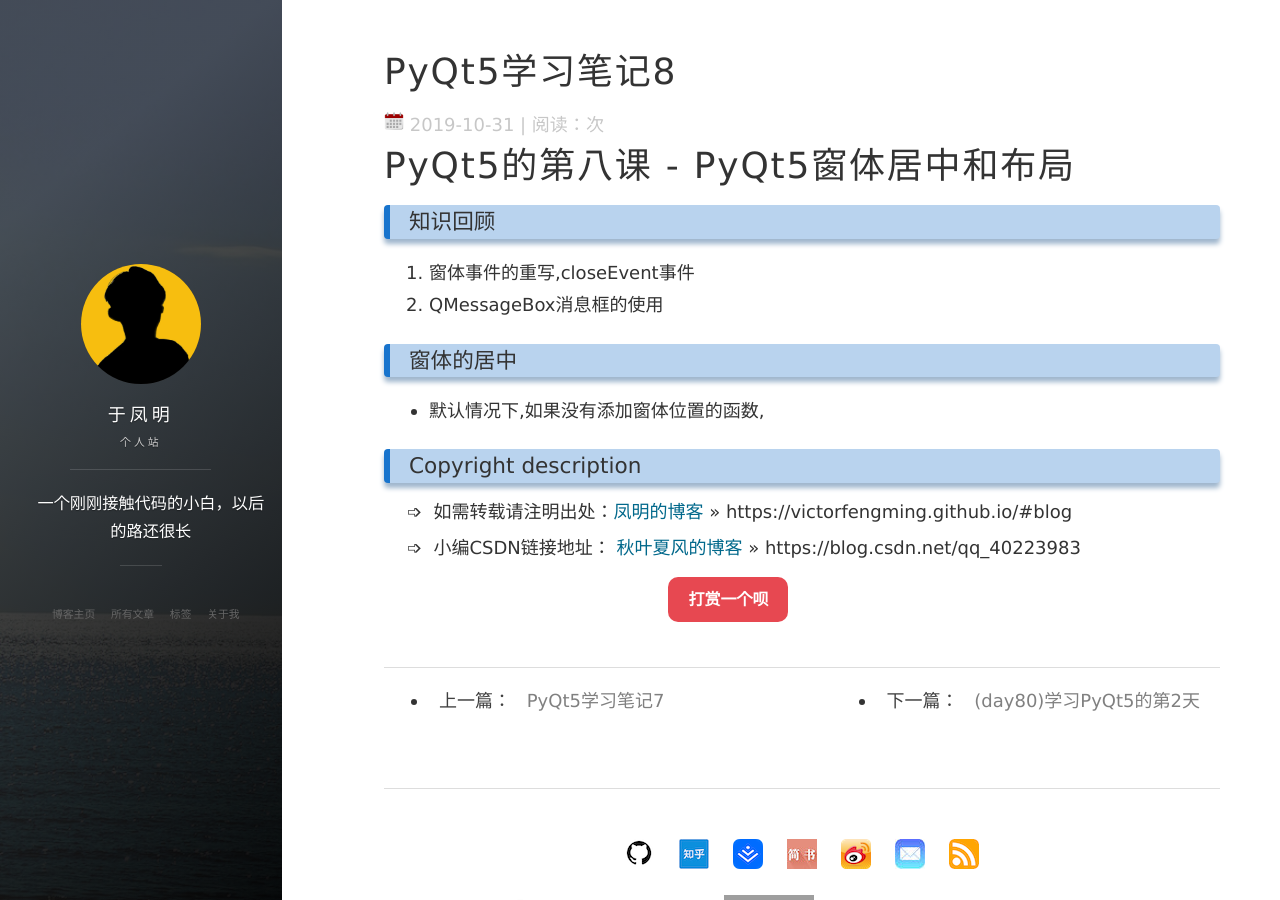
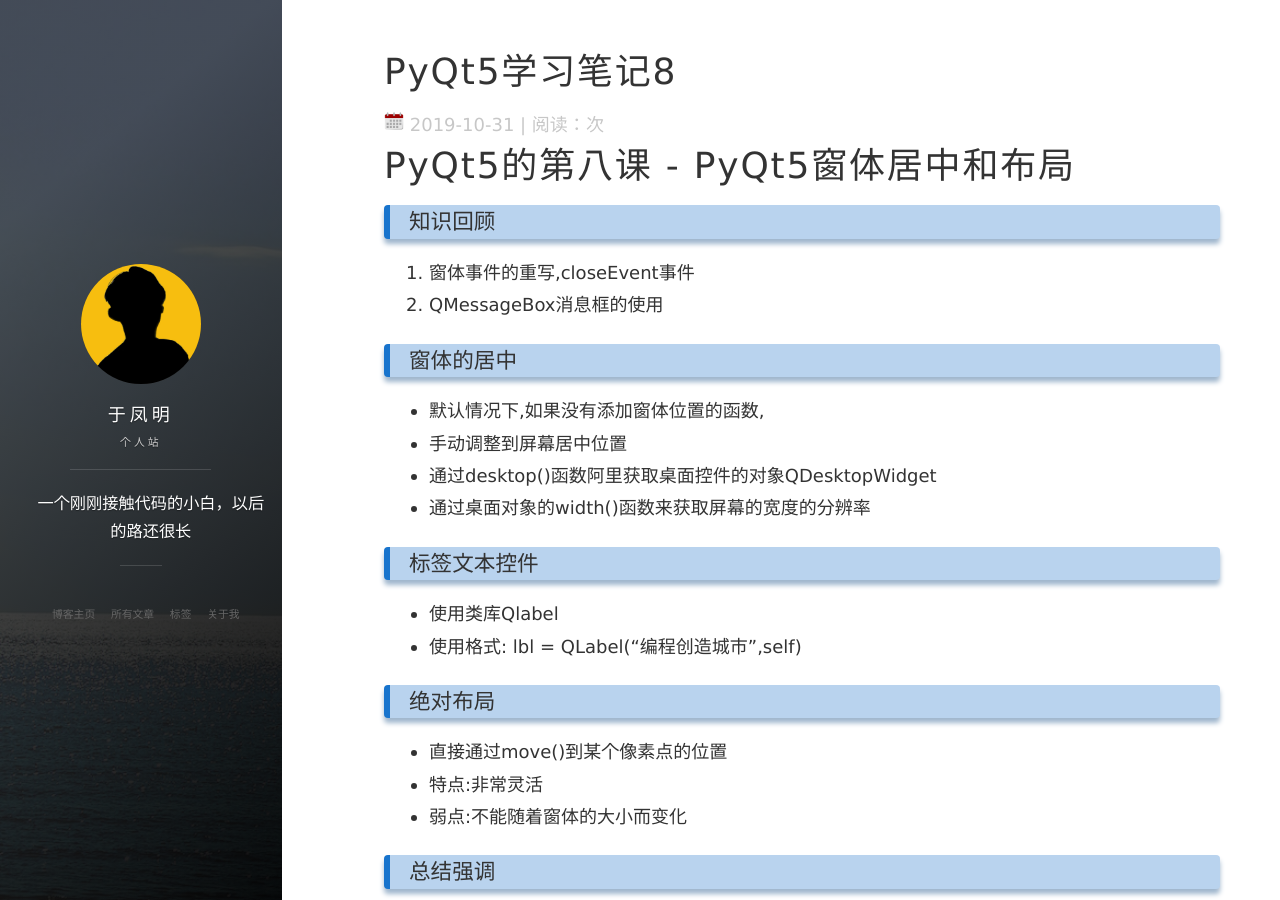
Before and after one commit to victorfengming/victorfengming.github.io.leopardpan, a Jekyll site: the page built from _posts/python/pyqt5/note/2019-10-31-pyqt5-note8.markdown, in a window 1280 px wide and 900 px high. Built offline with Jekyll 4.4.1, drawn with Linux system fonts in a browser that asks for light colours; nearby versions of some CDN libraries; comment, search, counter and statistics services are not loaded; some of the changed text lies outside the part shown; grey boxes are pictures that could not be loaded.

Commit message:
PyQt5的第八课 - PyQt5窗体居中和布局

```diff
--- a/_posts/python/pyqt5/note/2019-10-31-pyqt5-note8.markdown
+++ b/_posts/python/pyqt5/note/2019-10-31-pyqt5-note8.markdown
@@ -14,3 +14,20 @@ tags: Python solution basis PyQt5
 
 ### 窗体的居中
 - 默认情况下,如果没有添加窗体位置的函数,
+- 手动调整到屏幕居中位置
+- 通过desktop()函数阿里获取桌面控件的对象QDesktopWidget
+- 通过桌面对象的width()函数来获取屏幕的宽度的分辨率
+
+### 标签文本控件
+- 使用类库Qlabel
+- 使用格式:
+lbl = QLabel("编程创造城市",self)
+
+### 绝对布局
+- 直接通过move()到某个像素点的位置
+- 特点:非常灵活
+- 弱点:不能随着窗体的大小而变化
+
+### 总结强调
+1. 掌握窗体居中布局的方法
+2. 掌握利用绝对布局的方法以及优劣势
```
Also changed, not shown: _posts/daily/October/2019-10-31-day79.md (+2 -0 lines).
